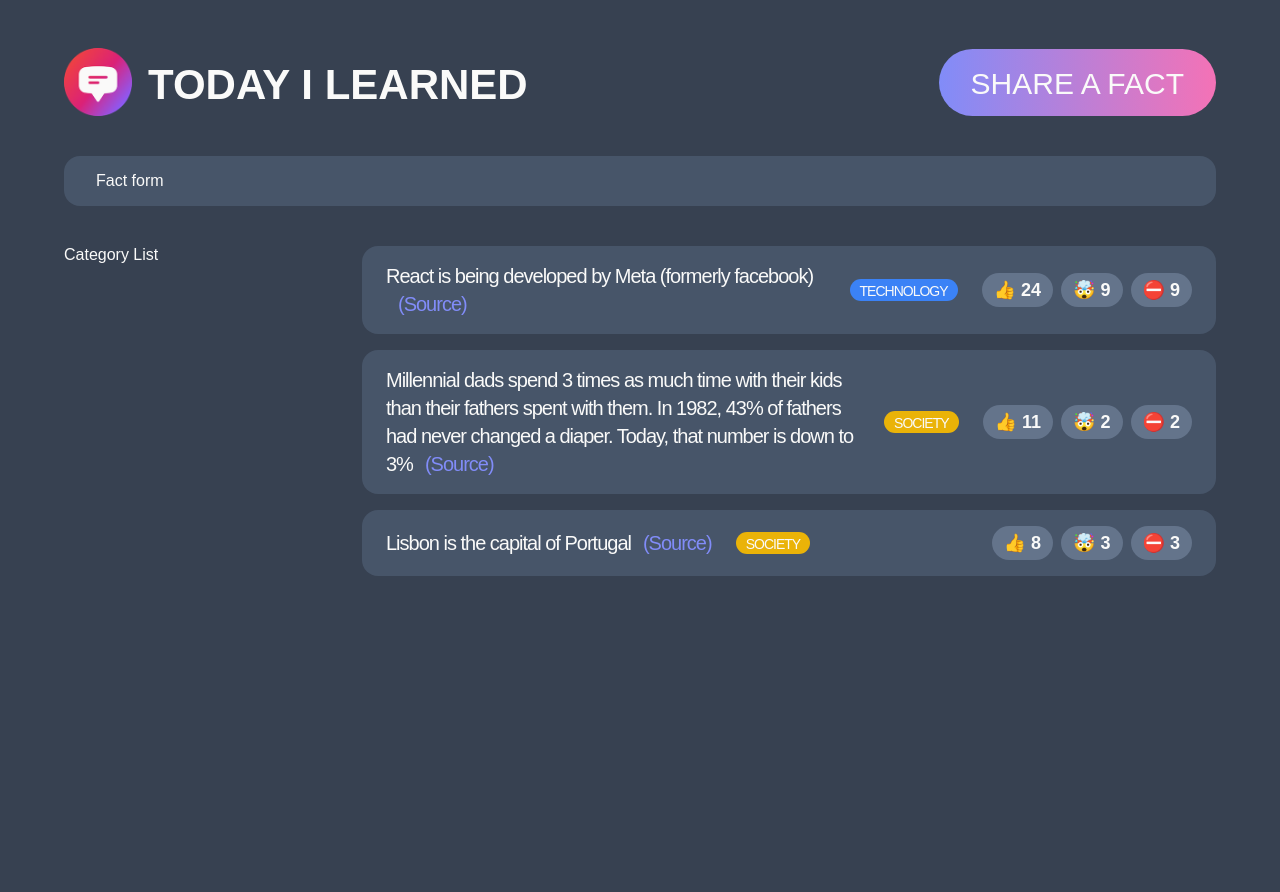
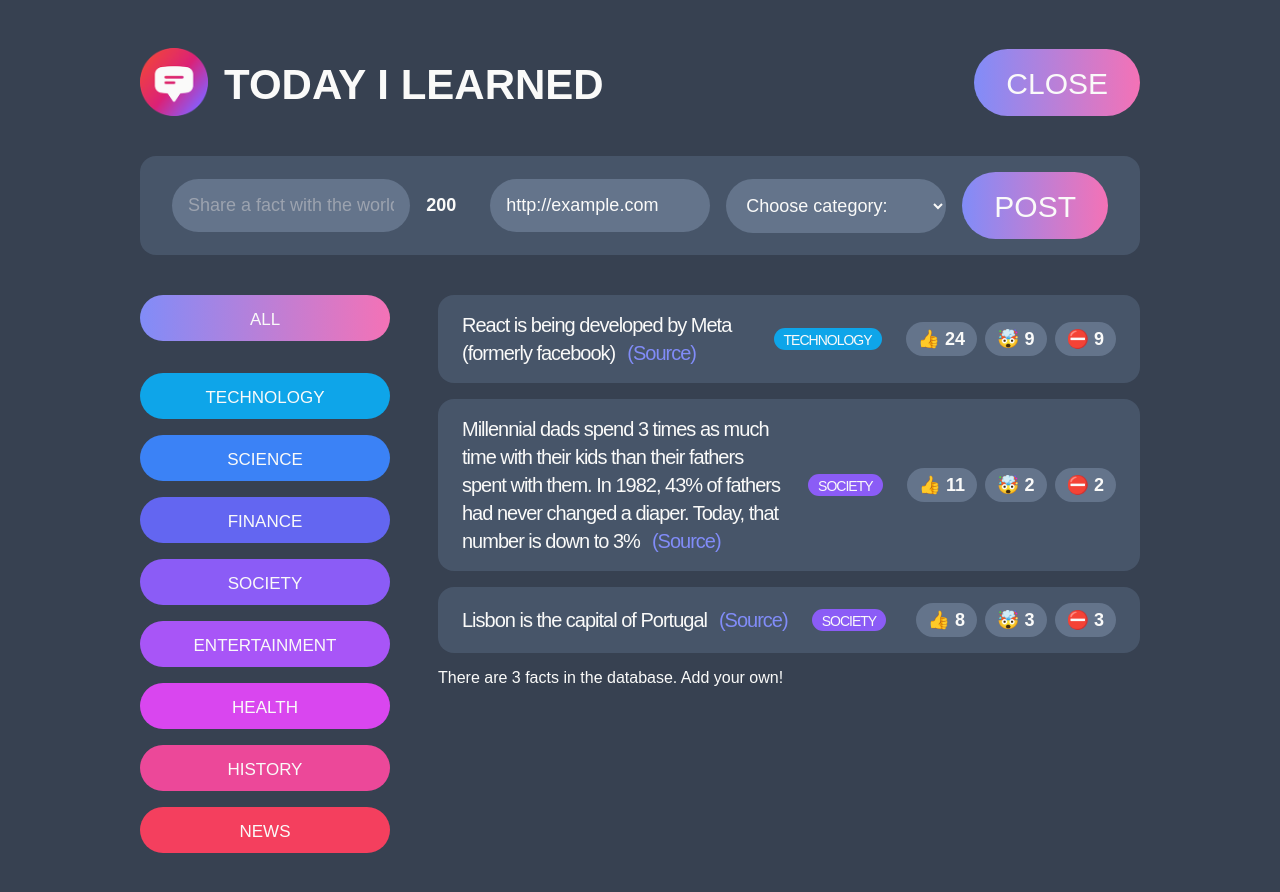
Before and after one commit to junocchi/today-i-learned, a React (Create React App) app: page / in a window 1280 px wide. Both pictures are taken after a click on the button "SHARE A FACT". Shown: the top 892 px of the page. Before the commit the page ends 800 px from the top, so only its background shows below. Built offline with nearby package versions, Linux system fonts and the light colour scheme; a web font is replaced by a local one.

Commit message:
Handling data received from the form

```diff
--- a/src/App.js
+++ b/src/App.js
@@ -1,15 +1,5 @@
+import { useState } from "react";
 import "./style.css";
-
-const CATEGORIES = [
-  { name: "technology", color: "#3b82f6" },
-  { name: "science", color: "#16a34a" },
-  { name: "finance", color: "#ef4444" },
-  { name: "society", color: "#eab308" },
-  { name: "entertainment", color: "#db2777" },
-  { name: "health", color: "#14b8a6" },
-  { name: "history", color: "#f97316" },
-  { name: "news", color: "#8b5cf6" },
-];
 
 const initialFacts = [
   {
@@ -45,92 +35,196 @@ const initialFacts = [
   },
 ];
 
+function Counter() {
+  const [count, setCount] = useState(0);
+
+  return (
+    <div>
+      <span style={{ fontSize: "40px" }}>{count}</span>
+      <button className="btn btn-large" onClick={() => setCount((c) => c + 1)}>
+        +1
+      </button>
+    </div>
+  );
+}
+
 function App() {
-  const appTitle = "Today I Learned";
+  const [showForm, setShowForm] = useState(false);
+  const [facts, setFacts] = useState(initialFacts);
 
   return (
     <>
-      {/* HEADER */}
-      <header className="header">
-        <div className="logo-and-title">
-          <img
-            src="logo.png"
-            height="68"
-            width="68"
-            alt="Today I Learned Logo"
-          />
-          <h1>{appTitle}</h1>
-        </div>
+      <Header setShowForm={setShowForm} showForm={showForm} />
+      {showForm ? (
+        <NewFactForm setFacts={setFacts} setShowForm={setShowForm} />
+      ) : null}
 
-        <button className="btn btn-large btn-open">Share a Fact</button>
-      </header>
-      <NewFactForm />
       <main className="columns-main">
         <CategoryFilter />
-        <FactList />
+        <FactList facts={facts} setFacts={setFacts} />
       </main>
     </>
   );
 }
 
-function NewFactForm() {
-  return <form className="fact-form">Fact form</form>;
+function Header({ setShowForm, showForm }) {
+  const appTitle = "Today I Learned";
+
+  return (
+    <header className="header">
+      <div className="logo-and-title">
+        <img src="logo.png" height="68" width="68" alt="Today I Learned Logo" />
+        <h1>{appTitle}</h1>
+      </div>
+
+      <button
+        className="btn btn-large btn-open"
+        onClick={() => setShowForm((show) => !show)}
+      >
+        {showForm ? "Close" : "Share a Fact"}
+      </button>
+    </header>
+  );
+}
+
+const CATEGORIES = [
+  { name: "technology", color: "#0ea5e9" },
+  { name: "science", color: "#3b82f6" },
+  { name: "finance", color: "#6366f1" },
+  { name: "society", color: "#8b5cf6" },
+  { name: "entertainment", color: "#a855f7" },
+  { name: "health", color: "#d946ef" },
+  { name: "history", color: "#ec4899" },
+  { name: "news", color: "#f43f5e" },
+];
+
+function isValidHttpUrl(string) {
+  let url;
+  try {
+    url = new URL(string);
+  } catch (_) {
+    return false;
+  }
+  return url.protocol === "http:" || url.protocol === "https:";
+}
+
+function NewFactForm({ setFacts, setShowForm }) {
+  const [text, setText] = useState("");
+  const [source, setSource] = useState("http://example.com");
+  const [category, setCategory] = useState("");
+  const textLength = text.length;
+
+  function handleSubmit(e) {
+    // 1. Prevent browser reload
+    e.preventDefault();
+    console.log(text, source, category);
+
+    // 2. Check if data is valid. If so, create a new fact
+    if (text && isValidHttpUrl(source) && category && textLength <= 200)
+      console.log("there's valid data");
+
+    // 3. Create new fact object
+    const newFact = {
+      id: Math.round(Math.random() * 10000),
+      text,
+      source,
+      category,
+      votesInteresting: 0,
+      votesMindblower: 0,
+      votesFalse: 0,
+      createdIn: new Date().getFullYear(),
+    };
+
+    /* 4. Add the new fact to the UI: add the fact to state
+    We are not storing the fact in the db yet */
+    setFacts((facts) => [newFact, ...facts]);
+
+    // 5. Reset the input fields (to empty)
+    setText("");
+    setSource("");
+    setCategory("");
+
+    // 6. Close the form
+    setShowForm(false);
+  }
+
+  return (
+    <form className="fact-form" onSubmit={handleSubmit}>
+      <input
+        type="text"
+        placeholder="Share a fact with the world..."
+        value={text}
+        onChange={(e) => setText(e.target.value)}
+      />
+      <span>{200 - textLength}</span>
+      <input
+        type="text"
+        placeholder="Trustworthy source..."
+        value={source}
+        onChange={(e) => setSource(e.target.value)}
+      />
+      <select value={category} onChange={(e) => setCategory(e.target.value)}>
+        <option value="">Choose category:</option>
+        {CATEGORIES.map((cat) => (
+          <option key={cat.name} value={cat.name}>
+            {cat.name.toUpperCase()}
+          </option>
+        ))}
+      </select>
+      <button className="btn btn-large">Post</button>
+    </form>
+  );
 }
 
 function CategoryFilter() {
   return (
     <aside>
-      Category List
-      {/* <ul>
+      <ul>
         <li className="list-of-categories">
           <button className="btn btn-all">All</button>
         </li>
-        <li className="list-of-categories">
+        {CATEGORIES.map((cat) => (
+          <li key={cat.name} className="list-of-categories">
             <button
               className="btn btn-other-categories"
-            style={back: #6366f1}
+              style={{ backgroundColor: cat.color }}
             >
-            Technology
+              {cat.name}
             </button>
           </li>
-        <li className="list-of-categories">
-          <button
-            className="btn btn-other-categories"
-            style="background-color: #818cf8"
-          >
-            Science
-          </button>
-        </li>
-      </ul> */}
+        ))}
+      </ul>
     </aside>
   );
 }
 
-function FactList() {
-  // Temporary, while using fake data
-  const facts = initialFacts;
+function FactList({ facts }) {
   return (
     <section>
       <ul className="facts-list">
         {facts.map((fact) => (
-          <li key={fact.id} className="fact">
+          <Fact key={fact.id} fact={fact} />
+        ))}
+      </ul>
+      <p>There are {facts.length} facts in the database. Add your own!</p>
+    </section>
+  );
+}
+
+function Fact({ fact }) {
+  return (
+    <li className="fact">
       <p>
         {fact.text}
-              <a
-                className="a"
-                href={fact.source}
-                target="_blank"
-                rel="noreferrer"
-              >
+        <a className="a" href={fact.source} target="_blank" rel="noreferrer">
           (Source)
         </a>
       </p>
       <span
         className="tag"
         style={{
-                backgroundColor: CATEGORIES.find(
-                  (cat) => cat.name === fact.category
-                ).color,
+          backgroundColor: CATEGORIES.find((cat) => cat.name === fact.category)
+            .color,
         }}
       >
         {fact.category}
@@ -141,9 +235,6 @@ function FactList() {
         <button>⛔️ {fact.votesMindblower}</button>
       </div>
     </li>
-        ))}
-      </ul>
-    </section>
   );
 }
 
--- a/src/style.css
+++ b/src/style.css
@@ -16,7 +16,7 @@ body {
 }
 
 /* MAIN LAYOUT */
-.container {
+#root {
   max-width: 1000px;
   margin-left: auto;
   margin-right: auto;
```
Lines whose indentation alone changed are shown as unchanged.
